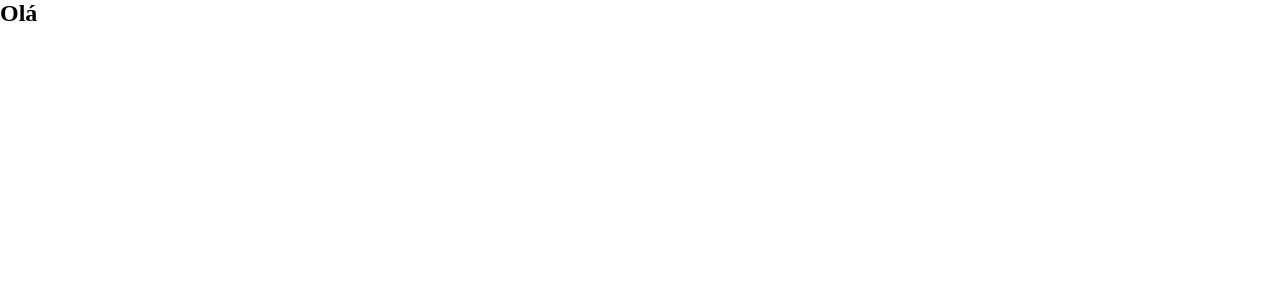
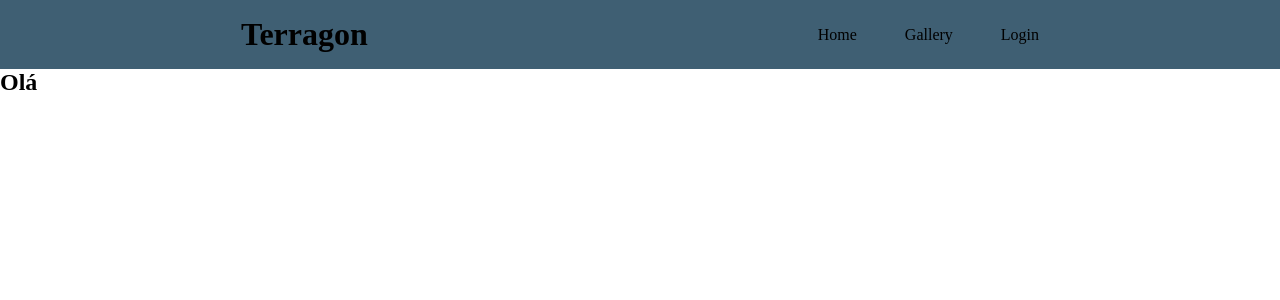
Before and after one commit to guilhermeferreira0/flower-gallery, a Next.js app: page / in a window 1280 px wide. Shown: the top 300 px of the page. Built offline with nearby package versions, Linux system fonts and the light colour scheme.

Commit message:
Adding header component

```diff
--- a/src/app/layout.js
+++ b/src/app/layout.js
@@ -1,4 +1,5 @@
 import "./globals.css";
+import MainHeader from "@/components/header/mainHeader";
 
 export const metadata = {
   title: "Flower Galley!",
@@ -9,6 +10,7 @@ export default function RootLayout({ children }) {
   return (
     <html lang="pt-br">
       <body>
+        <MainHeader />
         {children}
       </body>
     </html>
--- /dev/null
+++ b/src/components/header/mainHeader.jsx
@@ -0,0 +1,23 @@
+import classes from './page.module.css';
+import Link from "next/link";
+
+export default function MainHeader() {
+  return (
+    <header className={classes.header}>
+      <h1>Terragon</h1>
+      <nav>
+        <ul>
+          <li>
+            <Link href='/'>Home</Link>
+          </li>
+          <li>
+            <Link href='/galley'>Gallery</Link>
+          </li>
+          <li>
+            <Link href='/login'>Login</Link>
+          </li>
+        </ul>
+      </nav>
+    </header>
+  );
+}
--- /dev/null
+++ b/src/components/header/page.module.css
@@ -0,0 +1,29 @@
+.header {
+  width: 100%;
+  padding: 1rem;
+  display: flex;
+  align-items: center;
+  justify-content: space-around;
+  background-color: #3F5F73;
+}
+
+.header nav ul {
+  list-style-type: none;
+  list-style-position: inside;
+  display: flex;
+  gap: 3rem;
+}
+
+.header nav a {
+  text-decoration: none;
+  color: black;
+  font-weight: 500;
+  border-bottom: 1px solid transparent;
+  padding-bottom: 0.4rem;
+  transition: all .3s ease-in;
+}
+
+.header nav a:hover {
+  border-bottom: 1px solid black;
+  font-size: 1.15rem;
+}
```
Also changed, not shown: 1 other file (tests, documents, lock files or other folders).
